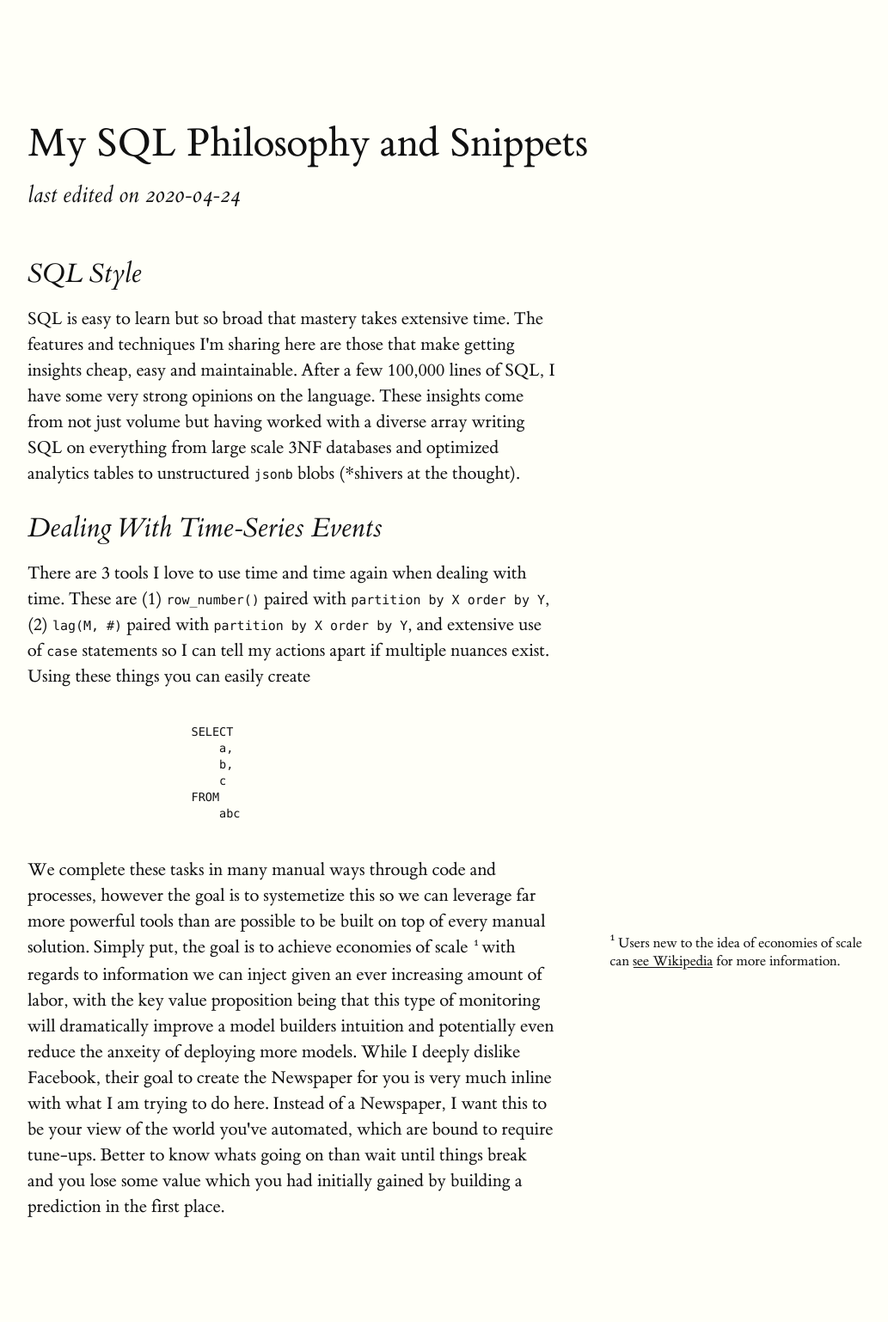
After one commit to htpeter/kouvaris-research-blog, a Flask app: page /posts/an_intro_post in a window 1280 px wide. The commit adds this page. Shown: the whole page at 86% size, without its empty margins (128-1161 px from the left). Run offline with Flask 2, Linux system fonts and the light colour scheme.

Commit message:
start of draft for new doc, but moving back to roam for time being

```diff
--- a/backend/serve.py
+++ b/backend/serve.py
@@ -12,6 +12,10 @@ def homepage():
 def model_monitoring_post():
     return render_template("./posts/model_monitoring.html")
 
+@app.route("/posts/an_intro_post")
+def an_intro_post():
+    return render_template("./posts/an_intro_post.html")
+
 
 @app.route("/posts/tiered_open_education")
 def tiered_open_education():
--- /dev/null
+++ b/backend/templates/posts/an_intro_post.html
@@ -0,0 +1,76 @@
+<!DOCTYPE html>
+<html lang="en" dir="ltr">
+
+<head>
+    <meta charset="utf-8">
+    <title>Home</title>
+</head>
+
+<body>
+    {% extends "template.html" %}
+    {% block content %}
+    <article>
+        <h1 id="tufte-css">My SQL Philosophy and Snippets</h1>
+        <p class="subtitle">last edited on 2020-04-24</p>
+        <section>
+            <h2 id="why">SQL Style</h2>
+            <p>
+                SQL is easy to learn but so broad that mastery takes extensive time. The features and techniques I'm
+                sharing here
+                are those that make getting insights cheap, easy and maintainable.
+
+                After a few 100,000 lines of SQL, I have some very strong opinions on the language. These insights come
+                from not just volume but having worked with a diverse array
+                writing SQL on everything from large scale 3NF databases and optimized analytics tables to unstructured
+                <code>jsonb</code> blobs (*shivers at the thought).
+            </p>
+
+            <h2 id="topics-overview"> Dealing With Time-Series Events </h2>
+            <p>
+                There are 3 tools I love to use time and time again when dealing with time. These are (1)
+                <code>row_number()</code> paired
+                with <code>partition by X order by Y</code>, (2) <code>lag(M, #)</code> paired with
+                <code>partition by X order by Y</code>, and
+                extensive use of <code>case</code> statements so I can tell my actions apart if multiple nuances exist.
+
+                Using these things you can easily create
+                <pre><code>
+                    SELECT
+                        a,
+                        b,
+                        c
+                    FROM
+                        abc
+                </code></pre>
+            </p>
+            <p>
+                We complete these tasks in many manual ways through code and processes, however the goal is to
+                systemetize this
+                so we can leverage far more powerful tools than are possible to be built on top of every manual
+                solution.
+
+                Simply put, the goal is to achieve economies of scale
+                <label for="sn-proprietary-monotype-bembo" class="margin-toggle sidenote-number"></label>
+                <input type="checkbox" id="sn-proprietary-monotype-bembo" class="margin-toggle" />
+                <span class="sidenote">Users new to the idea of economies of scale can
+                    <a href="https://en.wikipedia.org/wiki/Economies_of_scale">see Wikipedia</a>
+                    for more information.
+                </span>
+                with regards to information we can inject given an ever increasing amount of labor,
+                with the key value proposition being that this type of monitoring will dramatically improve
+                a model builders intuition and potentially even reduce the anxeity of deploying more models.
+
+                While I deeply dislike Facebook, their goal to create the Newspaper for you is very much inline
+                with what I am trying to do here. Instead of a Newspaper, I want this to be your view of the world
+                you've automated, which are bound to require tune-ups. Better to know whats going on than wait until
+                things break and you lose some value which you had initially gained by building a prediction in the
+                first
+                place.
+            </p>
+        </section>
+
+        {% endblock %}
+
+</body>
+
+</html>
```
Also changed, not shown: backend/templates/homepage.html (+4 -5 lines).
